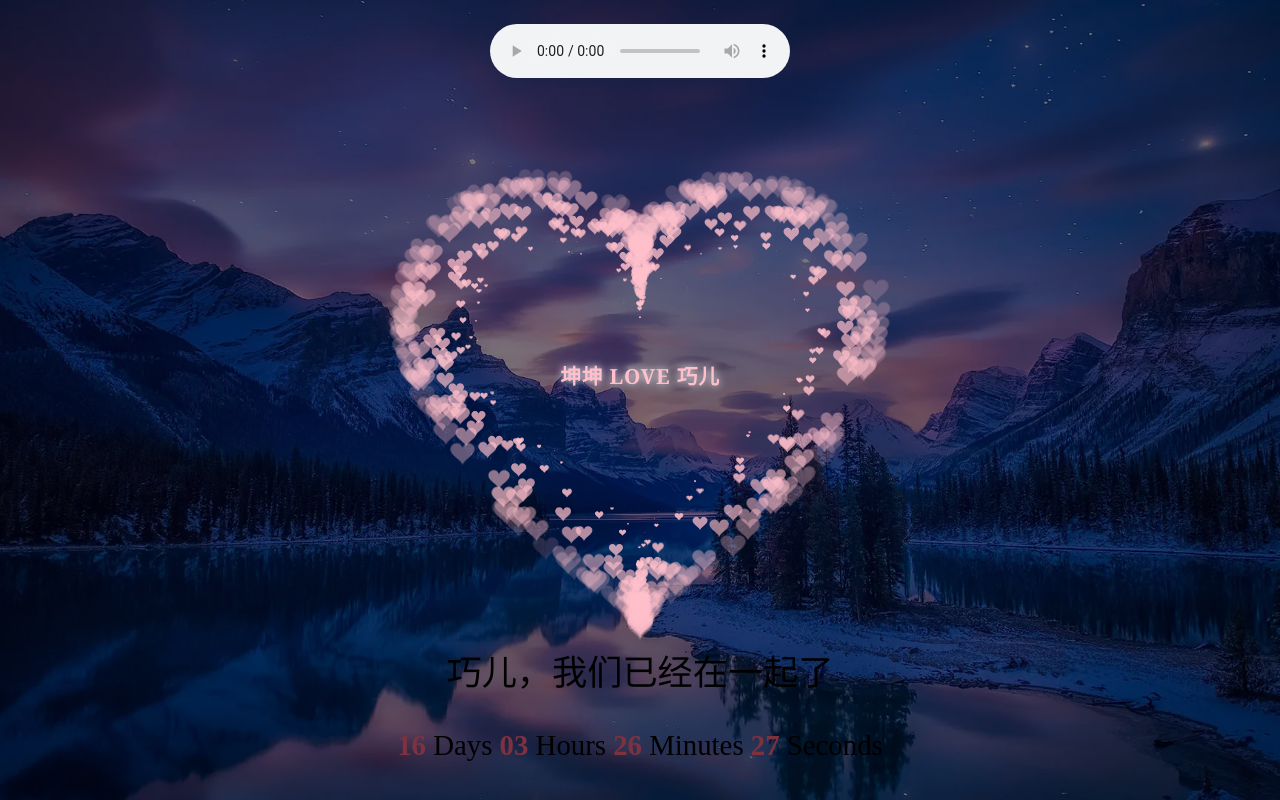
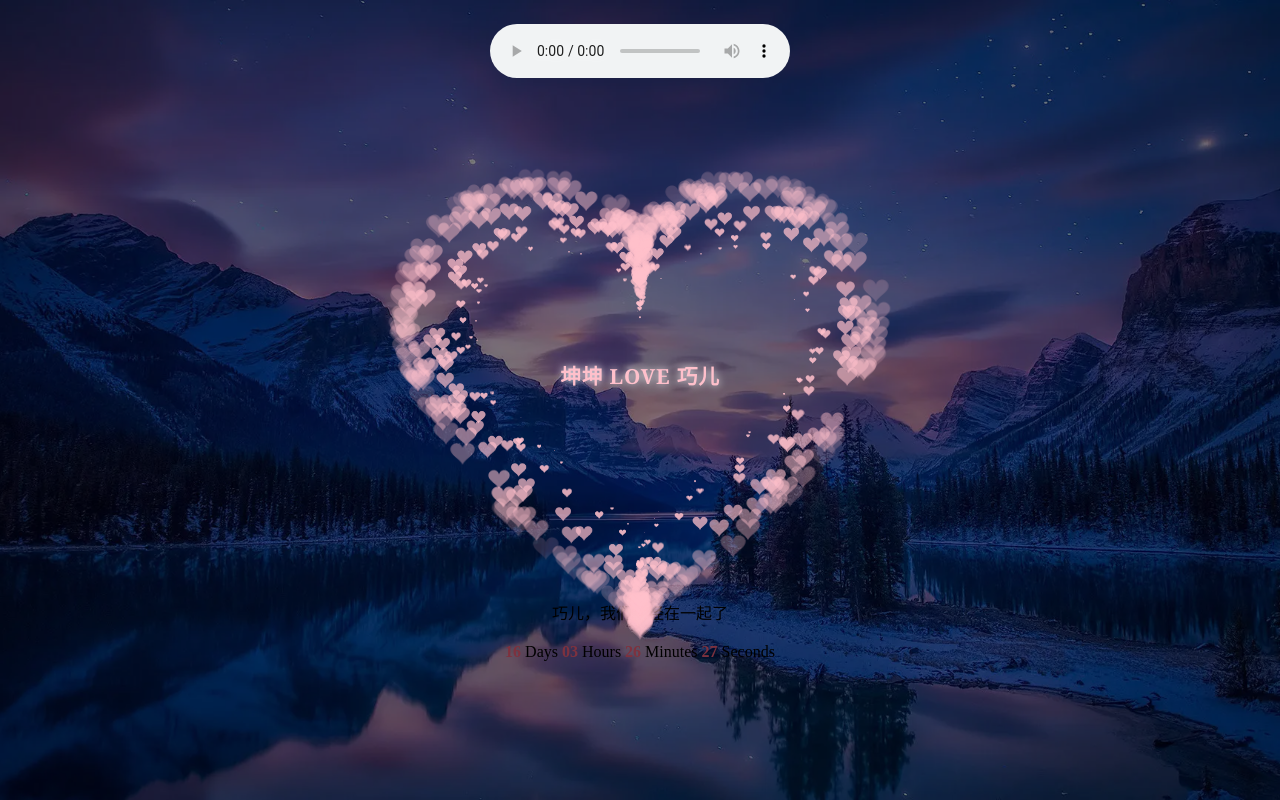
Before and after one commit to jQueryZK/zklovezq.github.io, a plain HTML site: page index.html in a window 1280 px wide. Drawn offline with Linux system fonts and the light colour scheme.

Commit message:
Add files via upload

```diff
--- a/index.html
+++ b/index.html
@@ -12,20 +12,20 @@
     <link rel="stylesheet" href="./css/style.css">
 	<style>
         h2 {
-            font-size: 220%;
+            font-size: 100%;
             font-weight: 400;
         }
 
         .content {
             position: absolute;
             width: 100%;
-            top: 90%;
+            top: 80%;
             transform: translate(0, -50%);
             text-align: center;
         }
 
         .timer {
-            font-size: 180%;
+            font-size: 100%;
             line-height: 1.5;
             margin: 1em 0;
         }
```
